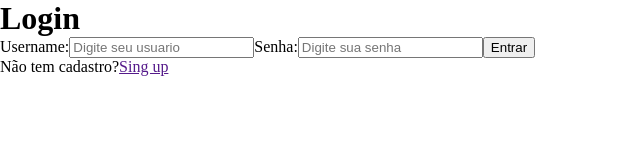
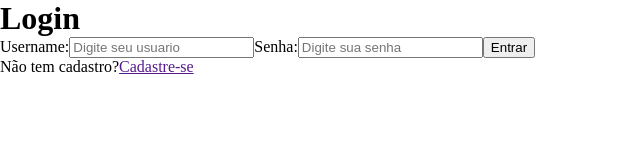
Before and after one commit to Jeferson6191/Projeto-FULLSTACK, a React (Vite) app in the folder pizzaria-FULLSTACK/: page / in a window 1280 px wide. Shown: the top 160 px of the page, without its empty margins (0-640 px from the left). Built offline with nearby package versions, Linux system fonts and the light colour scheme.

Commit message:
Fazendo pagina de login

```diff
--- a/pizzaria-FULLSTACK/src/components/Login.jsx
+++ b/pizzaria-FULLSTACK/src/components/Login.jsx
@@ -2,15 +2,16 @@ import React from 'react'
 
 const Login = () => {
 
+
     return(
-        <div>
+        <div className='card-login'>
             <h1>Login</h1>
             <label>Username:</label>
             <input type="text"  placeholder="Digite seu usuario"/>
             <label>Senha:</label>
             <input type="password" placeholder="Digite sua senha" />
             <button>Entrar</button>
-            <p>Não tem cadastro?<a href="">Sing up</a></p>
+            <p>Não tem cadastro?<a href="">Cadastre-se</a></p>
         </div>
     )
 }
```
